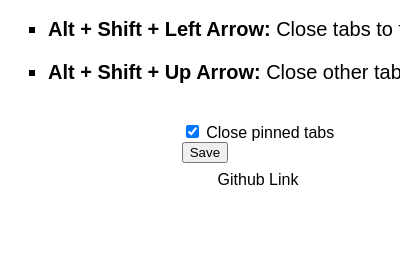
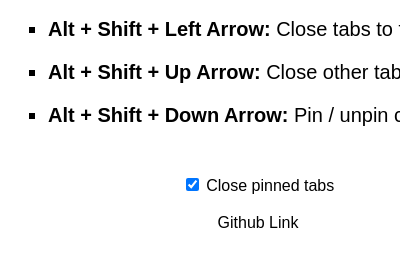
Before and after one commit to miles-fitzsimons/chromeKeyboardShortcutsExtension, a browser extension: page popup.html in a window 400 px wide. Shown: the part 91-358 px from the top of the page. Drawn offline with Linux system fonts and the light colour scheme.

Commit message:
Add shortcut for pinning tab

```diff
--- a/popup.html
+++ b/popup.html
@@ -21,12 +21,15 @@
         <span class="shortcut">Alt + Shift + Up Arrow:</span>
         <span> Close other tabs</span>
       </li>
+      <li class="bullet">
+        <span class="shortcut">Alt + Shift + Down Arrow:</span>
+        <span> Pin / unpin current tab</span>
+      </li>
     </ul>
     <div class="checkbox">
       <input id="checkbox" type="checkbox" />
       <label>Close pinned tabs</label>
       <div id="status"></div>
-      <button id="save">Save</button>
     </div>
     <div class="github">Github Link</div>
   </div>
--- a/popup.js
+++ b/popup.js
@@ -29,4 +29,4 @@ const restore_options = () => {
 };
 
 document.addEventListener("DOMContentLoaded", restore_options);
-document.getElementById("save").addEventListener("click", save_options);
+document.getElementById("checkbox").addEventListener("change", save_options);
```
Also changed, not shown: background.js (+7 -10 lines), manifest.json.
